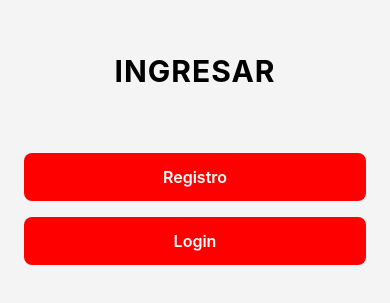
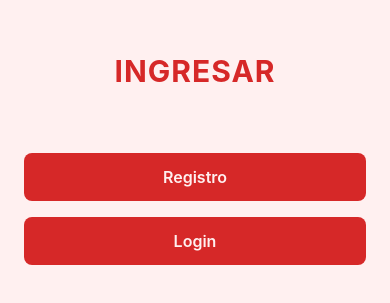
Before and after one commit to vickyyoffe/PI-YM2, a React Native app: screen /Pantalla in a window 390 px wide. Shown: the part 263-566 px from the top of the page. Built offline with nearby package versions, Linux system fonts and the light colour scheme.

Commit message:
cambie algo del css de pantalla

```diff
--- a/src/screens/Home.js
+++ b/src/screens/Home.js
@@ -23,9 +23,7 @@ class Home extends Component {
         })
     }
 
-    redireccionar(nombrePantalla) {
-        this.props.navigation.navigate(nombrePantalla)
-    }
+
     render() {
         return (
             <View style={styles.container}>
--- a/src/screens/Pantalla.js
+++ b/src/screens/Pantalla.js
@@ -26,7 +26,7 @@ export default function Pantalla(props) {
 const styles = StyleSheet.create({
   container: {
     flex: 1,
-    backgroundColor: '#f4f4f4', // fondo gris claro minimalista
+    backgroundColor: '#fff0f0',
     justifyContent: 'center',
     alignItems: 'center',
     paddingHorizontal: 24,
@@ -35,12 +35,12 @@ const styles = StyleSheet.create({
     fontSize: 30,
     fontWeight: '700',
     marginBottom: 48,
-    color: '#000',
+    color: '#d62828',
     letterSpacing: 1,
     textTransform: 'uppercase',
   },
   button: {
-    backgroundColor: 'red', // rojo fuerte para ambos botones
+    backgroundColor: '#d62828',
     paddingVertical: 14,
     paddingHorizontal: 24,
     borderRadius: 8,
@@ -51,6 +51,6 @@ const styles = StyleSheet.create({
   buttonText: {
     fontSize: 16,
     fontWeight: '600',
-    color: '#fff',
+    color: '#fff0f0',
   },
 });
```
